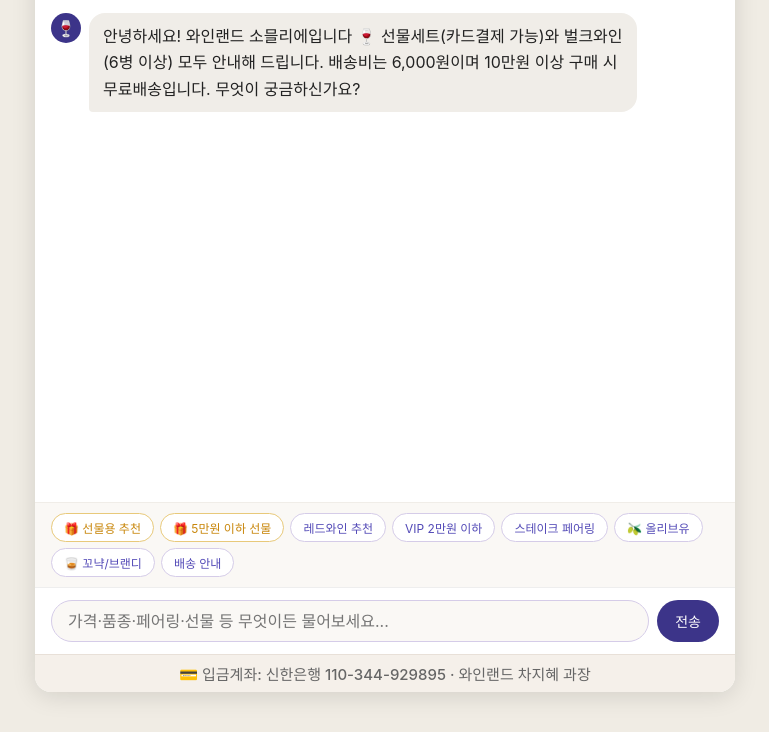
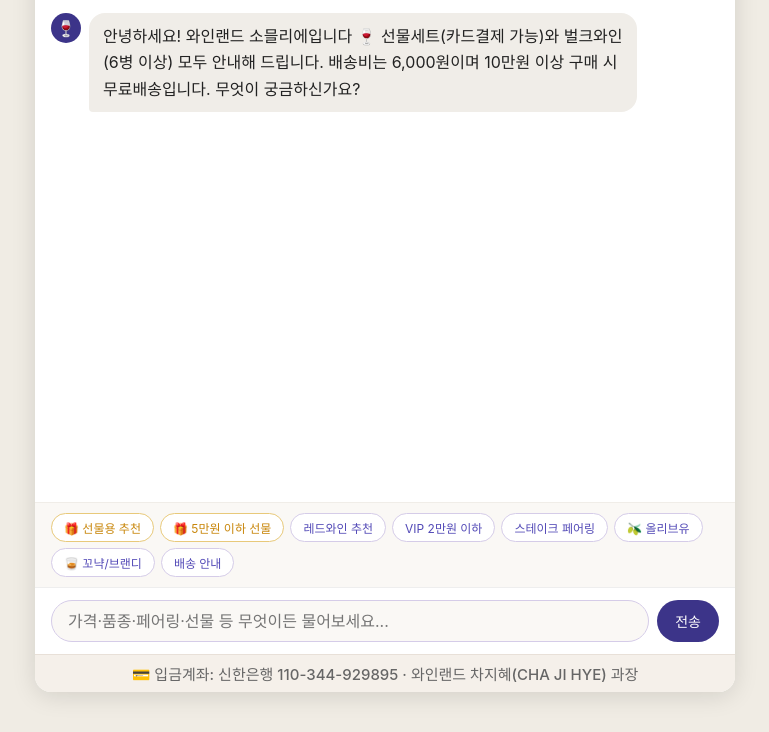
Before and after one commit to jusik-e/wineland-chatbot, a website: page index.html in a window 1280 px wide. Shown: the part 68-800 px from the top of the page, without its empty margins (255-1024 px from the left). Drawn offline with Linux system fonts and the light colour scheme.

Commit message:
Update index.html

```diff
--- a/index.html
+++ b/index.html
@@ -106,7 +106,7 @@ body{background:#f0ece4;min-height:100vh;display:flex;flex-direction:column;alig
     <button id="sbtn" onclick="sm()">전송</button>
   </div>
   <div style="padding:8px 16px;background:#f5f0ea;border-top:1px solid #e8e0d8;text-align:center;font-size:15px;color:#666;font-weight:500;flex-shrink:0">
-    💳 입금계좌: 신한은행 110-344-929895 · 와인랜드 차지혜 과장
+    💳 입금계좌: 신한은행 110-344-929895 · 와인랜드 차지혜(CHA JI HYE) 과장
   </div>
 </div>
 <div id="modal-bg">
```
